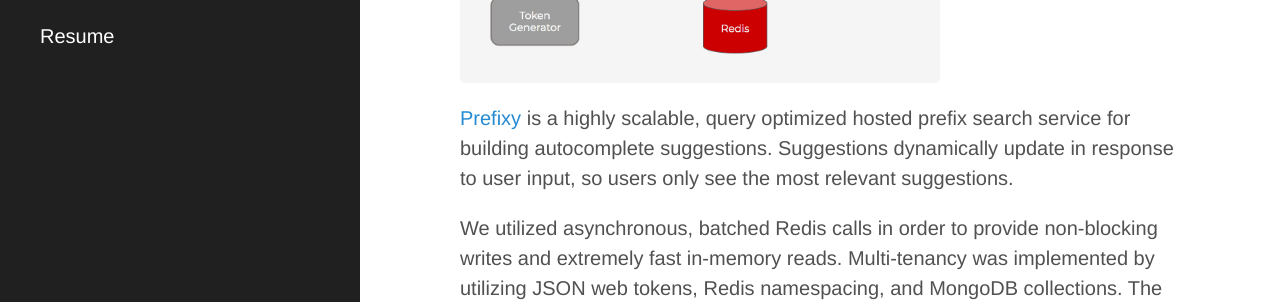
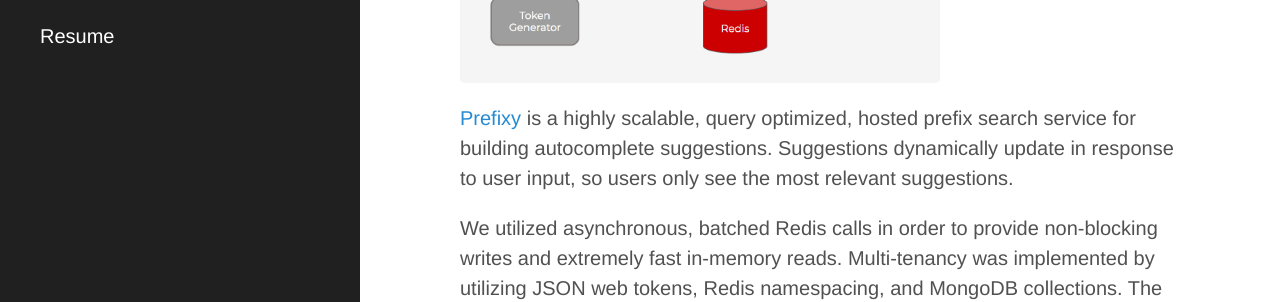
Before and after one commit to jayshenk/jayshenk.github.io, a Jekyll site: the page built from index.md, in a window 1280 px wide and 1351 px high. Shown: the part 379-681 px from the top of the window. Built offline with Jekyll 4.4.1, drawn with Linux system fonts in a browser that asks for light colours.

Commit message:
update resume

```diff
--- a/index.md
+++ b/index.md
@@ -10,7 +10,7 @@ title: Home
 
 ![Prefixy]({{ site.baseurl }}public/images/prefixy.jpg){:.project-preview}
 
-[Prefixy](https://github.com/prefixy/prefixy){:target="_blank"} is a highly scalable, query optimized hosted prefix search service for building autocomplete suggestions. Suggestions dynamically update in response to user input, so users only see the most relevant suggestions.
+[Prefixy](https://github.com/prefixy/prefixy){:target="_blank"} is a highly scalable, query optimized, hosted prefix search service for building autocomplete suggestions. Suggestions dynamically update in response to user input, so users only see the most relevant suggestions.
 
 We utilized asynchronous, batched Redis calls in order to provide non-blocking writes and extremely fast in-memory reads. Multi-tenancy was implemented by utilizing JSON web tokens, Redis namespacing, and MongoDB collections. The system design includes two Node/Express servers, Redis, MongoDB, a CLI, and a JavaScript client.
 
```
Also changed, not shown: 1 other file.
